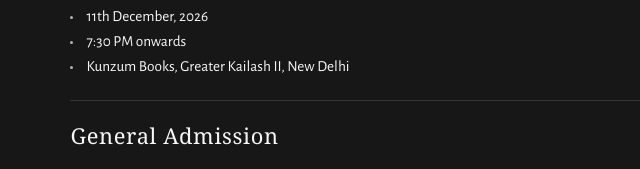
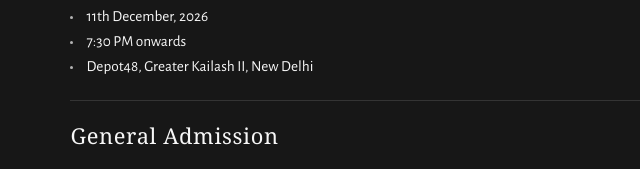
Before and after one commit to anhad-delhi/home, a plain HTML site: page tickets.html in a window 1280 px wide. Shown: the part 326-495 px from the top of the page, 0-640 px from the left. Drawn offline with nearby package versions, Linux system fonts and the light colour scheme; a web font is replaced by a local one.

Commit message:
Update event location from Kunzum Books to Depot48

```diff
--- a/tickets.html
+++ b/tickets.html
@@ -7,9 +7,9 @@
 <link rel="icon" type="image/png" sizes="32x32" href="assets/favicon.png">
 <link rel="apple-touch-icon" href="assets/favicon.png">
 <title>Ticket Counter — Anhad</title>
-<meta name="description" content="Tickets for Anhad: An Experiment in Music &amp; Dance — 11 December 2026, Kunzum Books, GK II, New Delhi.">
+<meta name="description" content="Tickets for Anhad: An Experiment in Music &amp; Dance — 11 December 2026, Depot48, GK II, New Delhi.">
 <meta property="og:title" content="Tickets — Anhad: An Experiment in Music &amp; Dance">
-<meta property="og:description" content="11 December 2026, 7:30 PM. Kunzum Books, Greater Kailash II, New Delhi. ₹499.">
+<meta property="og:description" content="11 December 2026, 7:30 PM. Depot48, Greater Kailash II, New Delhi. ₹499.">
 <meta property="og:url" content="https://anhad-delhi.github.io/home/tickets.html">
 <meta property="og:image" content="https://anhad-delhi.github.io/home/assets/poster.png">
 <meta property="og:type" content="website">
@@ -43,7 +43,7 @@
           <ul class="details__list">
             <li>11th December, 2026</li>
             <li>7:30 PM onwards</li>
-            <li>Kunzum Books, Greater Kailash II, New Delhi</li>
+            <li>Depot48, Greater Kailash II, New Delhi</li>
           </ul>
         </section>
 
```
